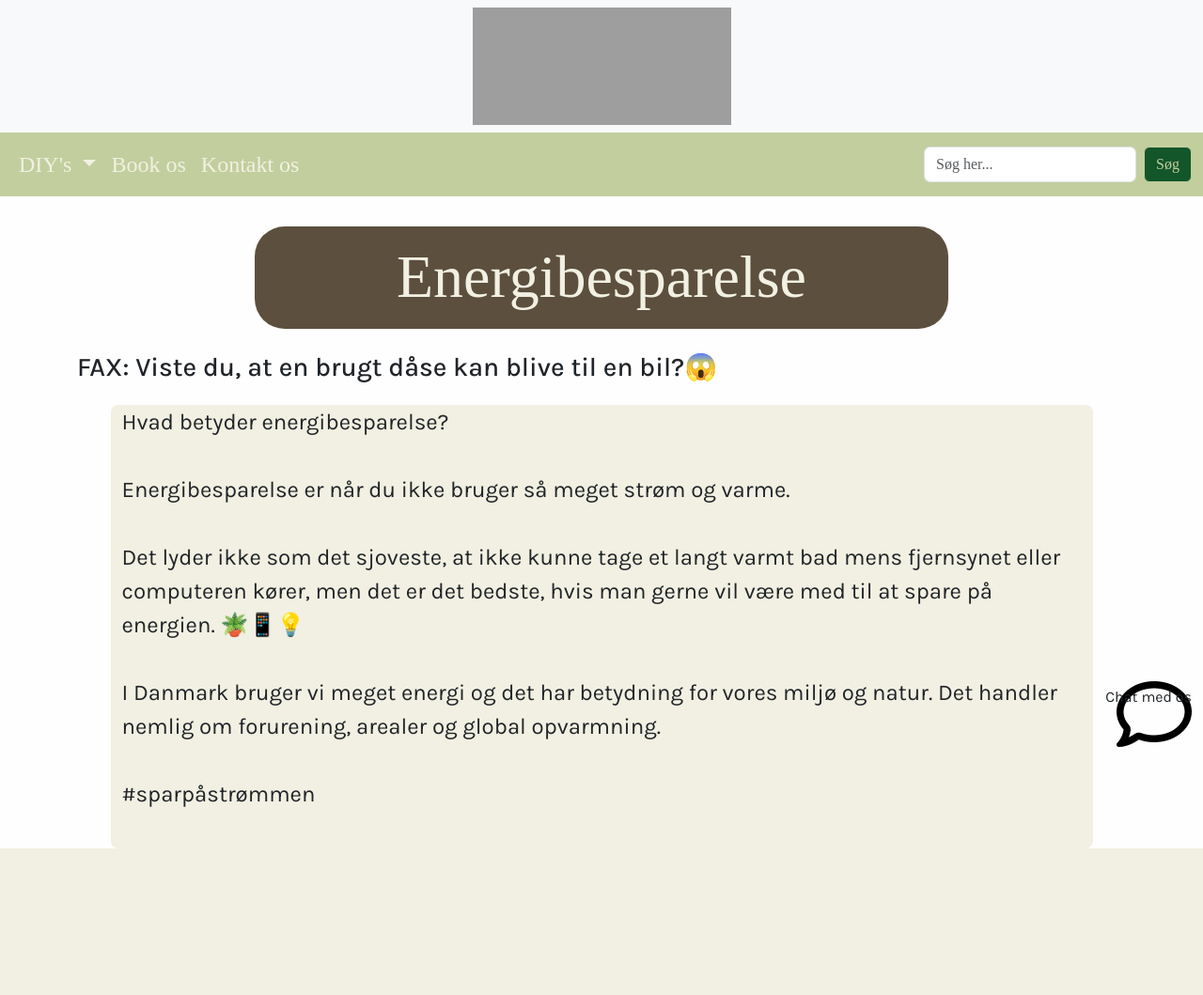
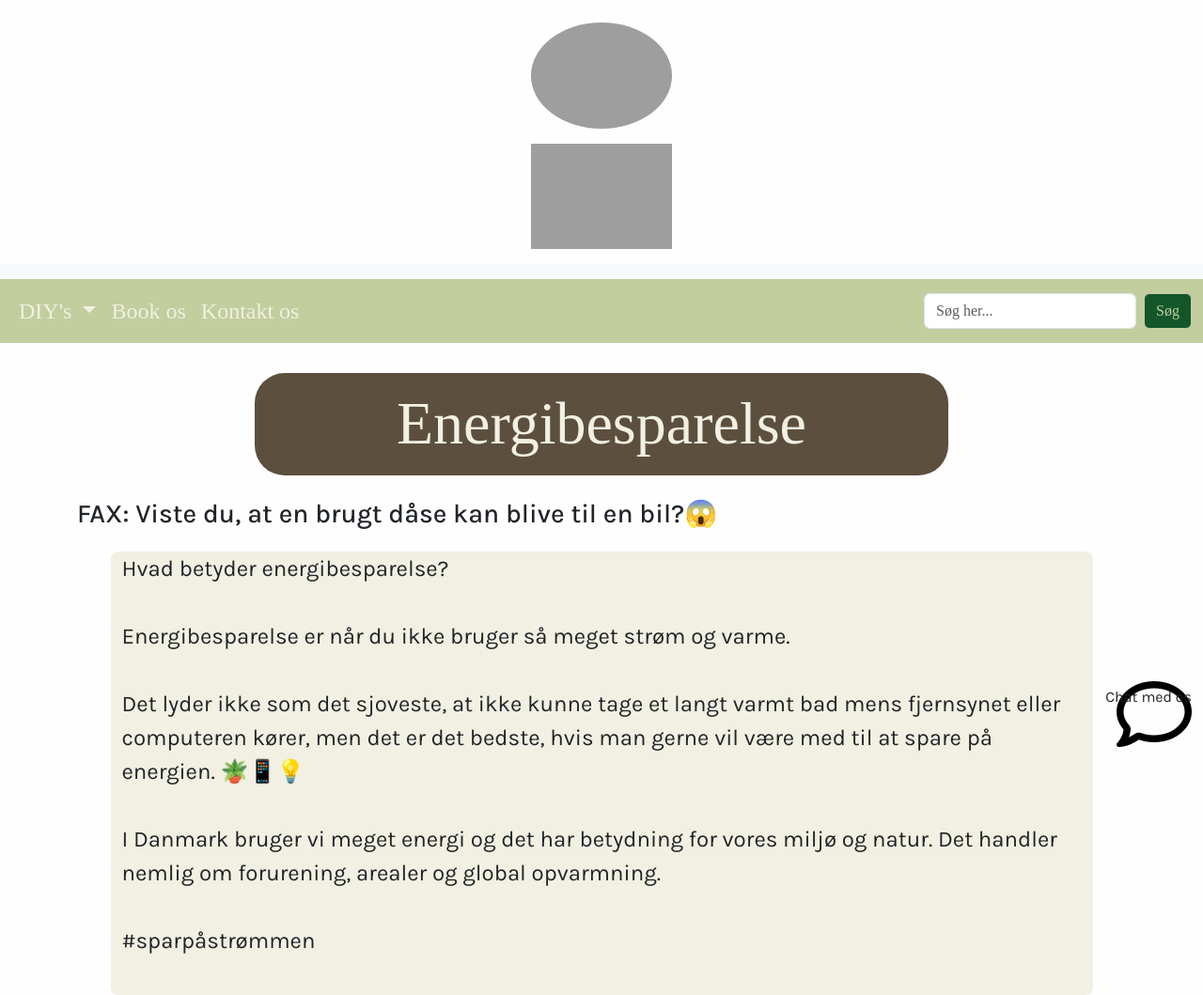
Before and after one commit to IdaGerrildK/kickstarterPhp-master.3.sem., a PHP site: page /Energibesparelse.html in a window 1280 px wide. Shown: the whole page at 94% size. Before the commit the page ends 903 px from the top, so only its background shows below. Run offline with PHP 8.4, Linux system fonts and the light colour scheme; style sheets or scripts are compiled from the project's sources; some libraries are stand-ins or nearby versions; some web fonts are replaced; grey boxes are pictures that could not be loaded.

Commit message:
tilføjet somelogo

```diff
--- a/Energibesparelse.html
+++ b/Energibesparelse.html
@@ -22,14 +22,26 @@
     <script src="https://kit.fontawesome.com/96a3a7d865.js" crossorigin="anonymous"></script>
 
 </head>
-<body>
+<body class="">
+<br>
+<a href="index.php">
+    <div class="d-flex flex-column align-items-center text-center">
+        <img src="img/logo1.webp" alt="Profil billede" href="index.php" class="img-fluid rounded-circle" width="150">
+        <div class="mt-3">
+        </div>
+    </div>
+    <div class="d-flex flex-column align-items-center text-center">
+        <img src="img/springlogo2.webp" alt="Profil billede" class="img-fluid" width="150">
+        <div class="mt-3">
+        </div>
+    </div>
+</a>
 <style>
     body{
         background-color: #FEFEFE;
     }
 </style>
 <div class="bg-light py-2 text-center">
-    <a class="navbar-brand" href="index.php"><img class="logo" src="img/phoenixlogo.png" alt="logo"></a>
 </div>
 <nav class="navbar navbar-expand-lg bg-success z-1 sticky-top">
     <div class="container-fluid">
--- a/index.php
+++ b/index.php
@@ -181,6 +181,8 @@ require "settings/init.php";
 <a href="index.php">
     <div class="d-flex flex-column align-items-center text-center">
         <img src="img/facebook3.webp" alt="Profil billede" class="img-fluid rounded-circle" width="150">
+        <img src="img/linkedin3.webp" alt="Profil billede" class="img-fluid rounded-circle" width="150">
+        <img src="img/tiktok.webp" alt="Profil billede" class="img-fluid rounded-circle" width="150">
         <div class="mt-3">
         </div>
     </div>
@@ -195,8 +197,8 @@ require "settings/init.php";
             </div>
         </a>
         <br>
-<a
-    </nav>
+    </div>
+
 <script src="node_modules/bootstrap/dist/js/bootstrap.bundle.min.js"></script>
 </body>
 </html>
```
